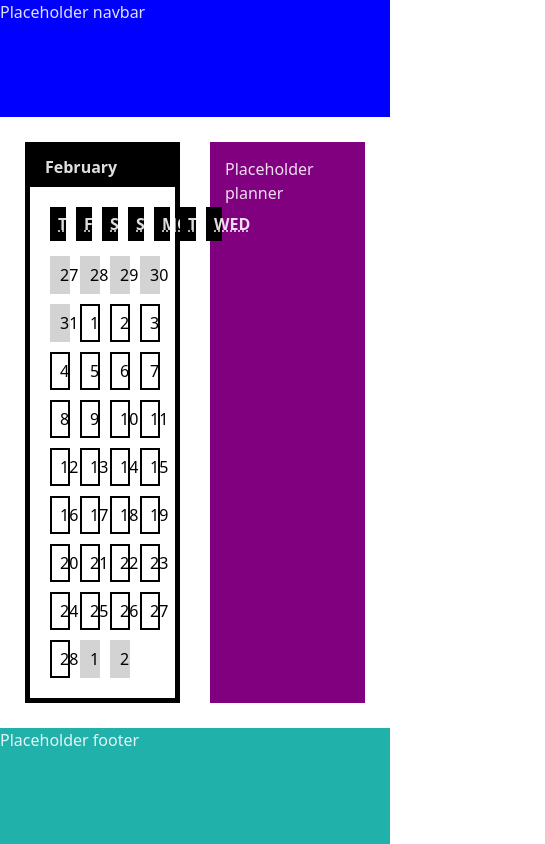
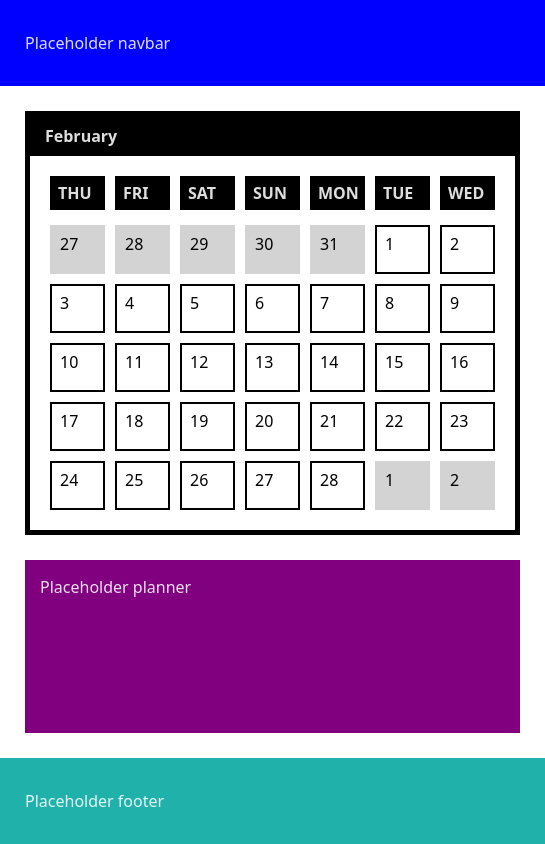
Before and after one commit to jubrito/planner-with-calendar, a React (Vite) app: page / in a window 390 px wide. Shown: the whole page, 545 px wide, since content can reach past the window. Built offline with nearby package versions, Linux system fonts and the light colour scheme.

Commit message:
style: sets basic responsiveness

```diff
--- a/src/components/Calendar/CalendarWeeks/_calendar-weeks.module.scss
+++ b/src/components/Calendar/CalendarWeeks/_calendar-weeks.module.scss
@@ -13,5 +13,6 @@
     background: black;
     font-weight: bold;
     text-transform: uppercase;
+    text-decoration: none;
   }
 }
--- a/src/features/Calendar/_calendar.module.scss
+++ b/src/features/Calendar/_calendar.module.scss
@@ -4,8 +4,16 @@
 .calendar {
   grid-area: calendar;
   border: variables.$small-gap solid variables.$main-color;
-  margin-left: variables.$margin;
+  margin-left: variables.$outer-spacing;
   position: relative;
+
+  @include mixins.media-all-but-desktop {
+    min-width: 485px;
+  }
+
+  @include mixins.media-max-big-tablet {
+    margin: 0 variables.$outer-spacing;
+  }
 }
 
 .monthLabel {
--- a/src/features/Footer/_footer.module.scss
+++ b/src/features/Footer/_footer.module.scss
@@ -1,4 +1,9 @@
+@use "../../../styles/_variables.scss" as variables;
+
 .footer {
   grid-area: footer;
   background: lightseagreen;
+  display: flex;
+  align-items: center;
+  padding: variables.$outer-spacing;
 }
--- a/src/features/Nav/_nav.module.scss
+++ b/src/features/Nav/_nav.module.scss
@@ -1,4 +1,9 @@
+@use "../../../styles/_variables.scss" as variables;
+
 .nav {
   grid-area: nav;
   background: blue;
+  display: flex;
+  align-items: center;
+  padding: variables.$outer-spacing;
 }
--- a/src/features/Planner/_planner.module.scss
+++ b/src/features/Planner/_planner.module.scss
@@ -1,8 +1,13 @@
 @use "../../../styles/_variables.scss" as variables;
+@use "../../../styles/_mixins.scss" as mixins;
 
 .planner {
   grid-area: planner;
   background: purple;
-  margin-right: variables.$margin;
+  margin-right: variables.$outer-spacing;
   padding: variables.$inner-spacing;
+
+  @include mixins.media-max-big-tablet {
+    margin: 0 variables.$outer-spacing;
+  }
 }
--- a/src/pages/Home/_home.module.scss
+++ b/src/pages/Home/_home.module.scss
@@ -1,14 +1,32 @@
 @use "../../../styles/_variables.scss" as variables;
+@use "../../../styles/_mixins.scss" as mixins;
 
 .home {
   display: grid;
   grid-template-columns: repeat(4, 1fr);
   grid-template-rows: 1fr 4fr 1fr;
-  grid-row-gap: variables.$margin;
+  grid-row-gap: variables.$outer-spacing;
   grid-column-gap: 30px;
   grid-template-areas:
     "nav nav nav nav"
     "calendar calendar planner planner"
     "footer footer footer footer";
   height: 100vh;
+
+  @include mixins.media-max-big-tablet {
+    grid-template-columns: repeat(4, 1fr);
+    grid-template-rows: 2fr 4fr 4fr 2fr;
+    grid-row-gap: variables.$outer-spacing;
+    grid-column-gap: 15px;
+    grid-template-areas:
+      "nav nav nav nav"
+      "calendar calendar calendar calendar"
+      "planner planner planner planner"
+      "footer footer footer footer";
+    height: 100vh;
+  }
+
+  @include mixins.media-all-but-desktop {
+    grid-template-columns: 1fr 1fr 1fr auto;
+  }
 }
--- a/styles/_mixins.scss
+++ b/styles/_mixins.scss
@@ -24,6 +24,18 @@
   }
 }
 
+@mixin media-max-big-tablet {
+  @media only screen and (max-width: 779px) {
+    @content;
+  }
+}
+
+@mixin media-all-but-desktop {
+  @media only screen and (max-width: 1025px) {
+    @content;
+  }
+}
+
 @mixin media-only-desktop {
   @media only screen and (min-width: 1025px) {
     @content;
--- a/styles/_variables.scss
+++ b/styles/_variables.scss
@@ -1,6 +1,6 @@
 $bg-color: white;
 $main-color: black;
-$margin: 25px;
+$outer-spacing: 25px;
 $inner-spacing: 15px;
 $small-gap: 5px;
 $smaller-gap: 2px;
```
